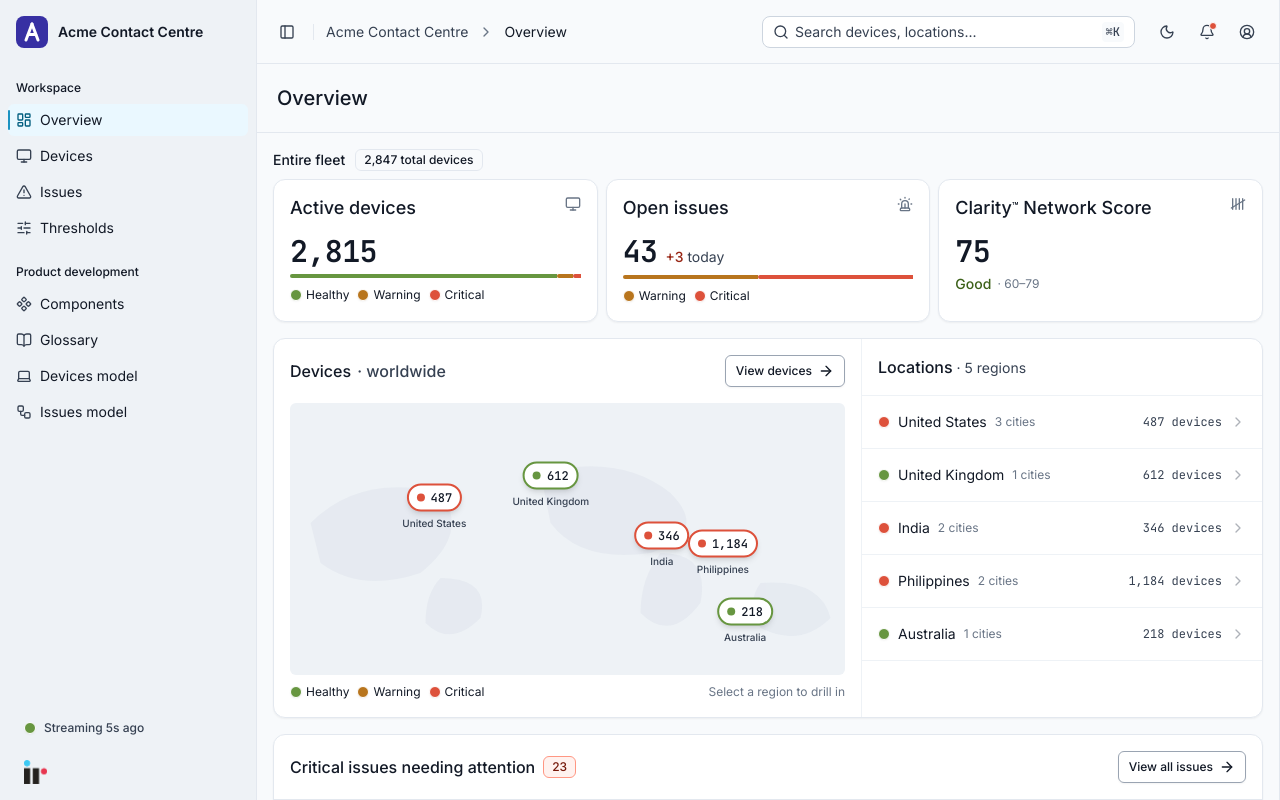
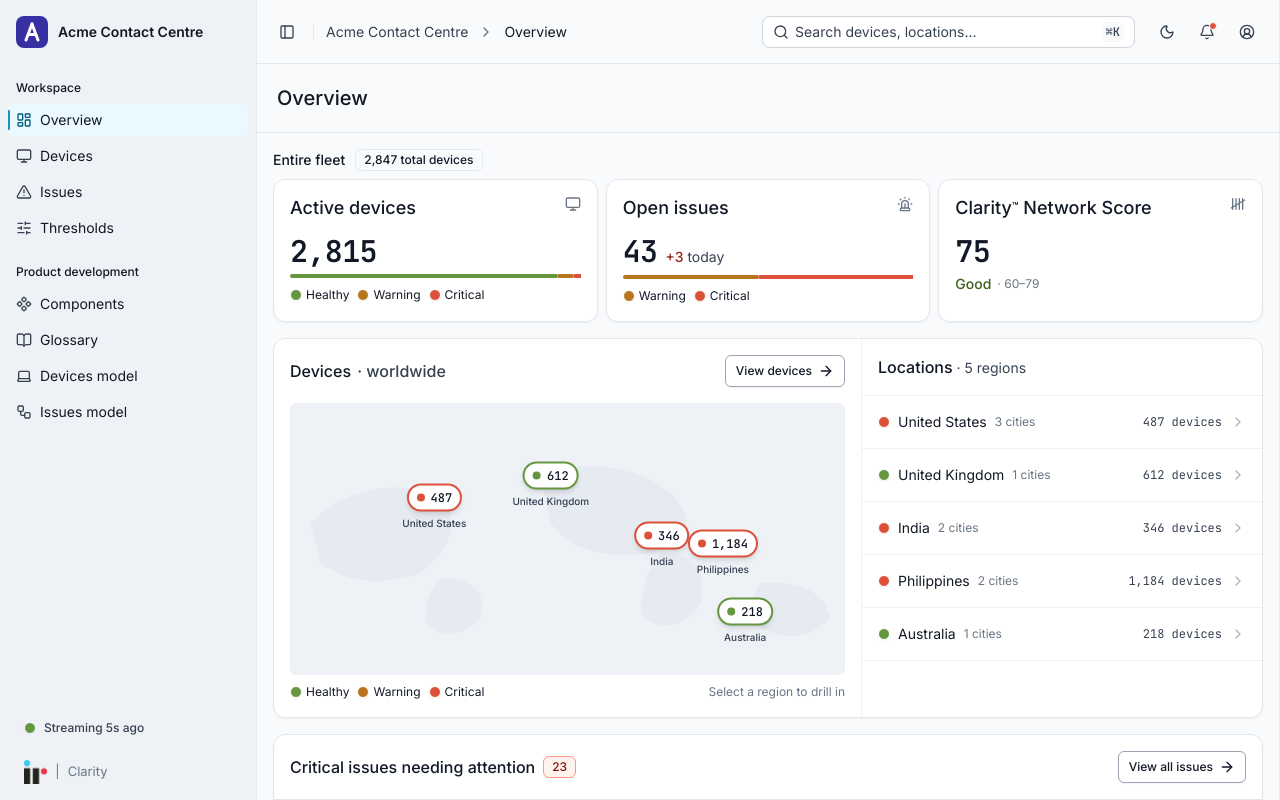
Before and after one commit to mynameiseeyern/Clarion-prototype, a React (Vite) app: page / in a window 1280 px wide. Built offline with nearby package versions, Linux system fonts and the light colour scheme.

Commit message:
Sidebar - clarity

```diff
--- a/src/components/dashboard/AdminSidebar.tsx
+++ b/src/components/dashboard/AdminSidebar.tsx
@@ -55,9 +55,11 @@ export function AdminSidebar({
 
       {/* Footer */}
       <div className="flex flex-col gap-2 px-4 py-2">
-        <div className="flex items-center p-2">
+        <div className="flex items-center gap-2 p-2">
           <img src="/ir-logo.png" alt="IR" className="h-6 w-auto dark:hidden" />
           <img src="/ir-logo-white.png" alt="IR" className="hidden h-6 w-auto dark:block" />
+          <span className="text-body-sm" style={{ color: "var(--fg-neutral-subtle)" }}>|</span>
+          <span className="text-body-sm" style={{ color: "var(--fg-neutral-subtle)" }}>Clarity</span>
         </div>
       </div>
     </aside>
--- a/src/components/dashboard/Sidebar.tsx
+++ b/src/components/dashboard/Sidebar.tsx
@@ -58,9 +58,11 @@ export function Sidebar({
             {secondsAgo === 0 ? "Streaming just now" : `Streaming ${secondsAgo}s ago`}
           </span>
         </div>
-        <div className="flex items-center p-2">
+        <div className="flex items-center gap-2 p-2">
           <img src="/ir-logo.png" alt="IR" className="h-6 w-auto dark:hidden" />
           <img src="/ir-logo-white.png" alt="IR" className="hidden h-6 w-auto dark:block" />
+          <span className="text-body-sm" style={{ color: "var(--fg-neutral-subtle)" }}>|</span>
+          <span className="text-body-sm" style={{ color: "var(--fg-neutral-subtle)" }}>Clarity</span>
         </div>
       </div>
     </aside>
```
